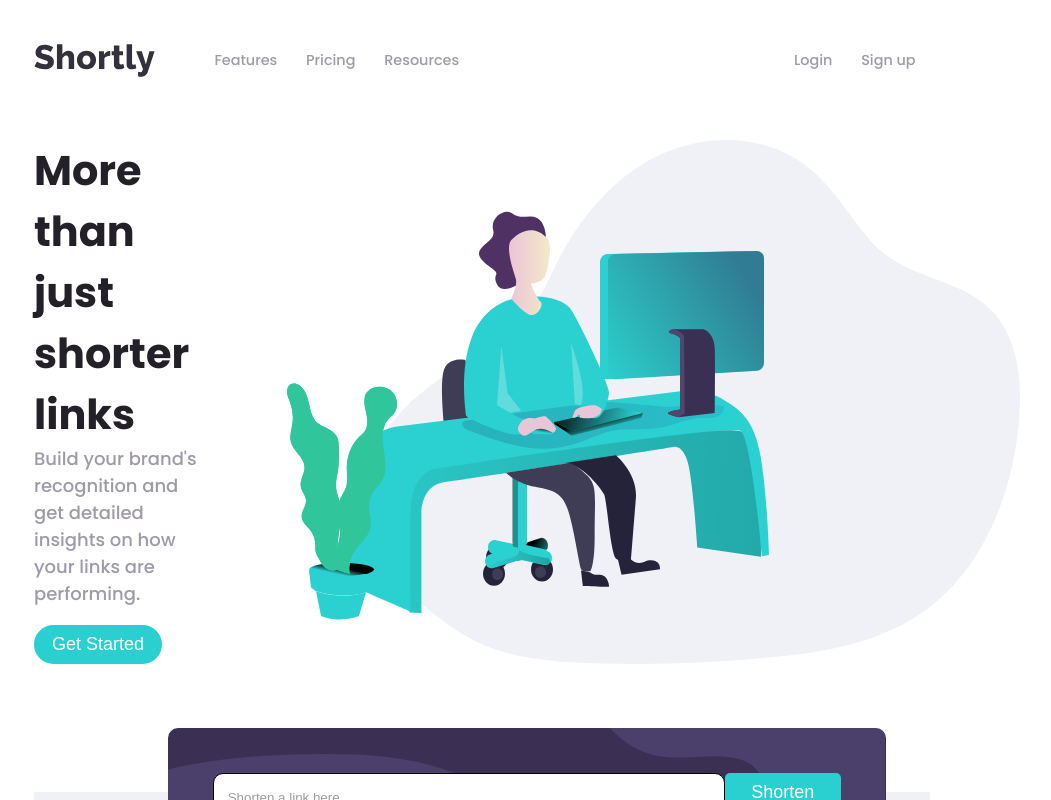
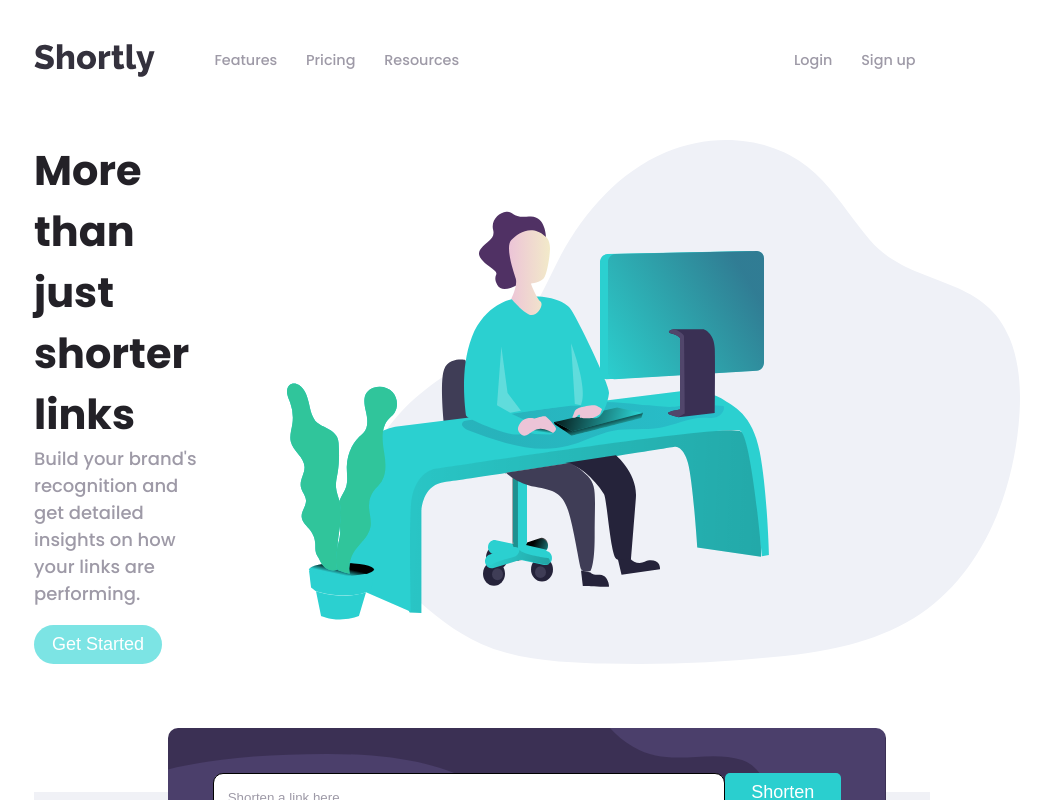
Before and after one commit to kirontoo/url-shortly, a React (Create React App) app: page / in a window 1280 px wide. In both pictures the pointer is over the button "Get Started". Shown: the top 800 px of the page, without its empty margins (158-1209 px from the left). Built offline with nearby package versions, Linux system fonts and the light colour scheme.

Commit message:
Update styling for Button

```diff
--- a/src/components/Button/Button.scss
+++ b/src/components/Button/Button.scss
@@ -6,6 +6,10 @@
   color: #fff;
   font-size: 1em;
   border: none;
+
+  &:hover {
+    background: lighten( $btn-inactive, 20% );
+  }
 }
 
 .btn.btn-pill {
--- a/src/components/Button/Button.tsx
+++ b/src/components/Button/Button.tsx
@@ -2,7 +2,7 @@ import React from 'react';
 import './Button.scss';
 
 export const Button: React.FC< React.ButtonHTMLAttributes<HTMLButtonElement> > = ( { type, className, ...rest } ) => {
-  let classes = "btn ";
+  let classes: string = "btn ";
   if ( className ) {
     classes += className;
   }
```
